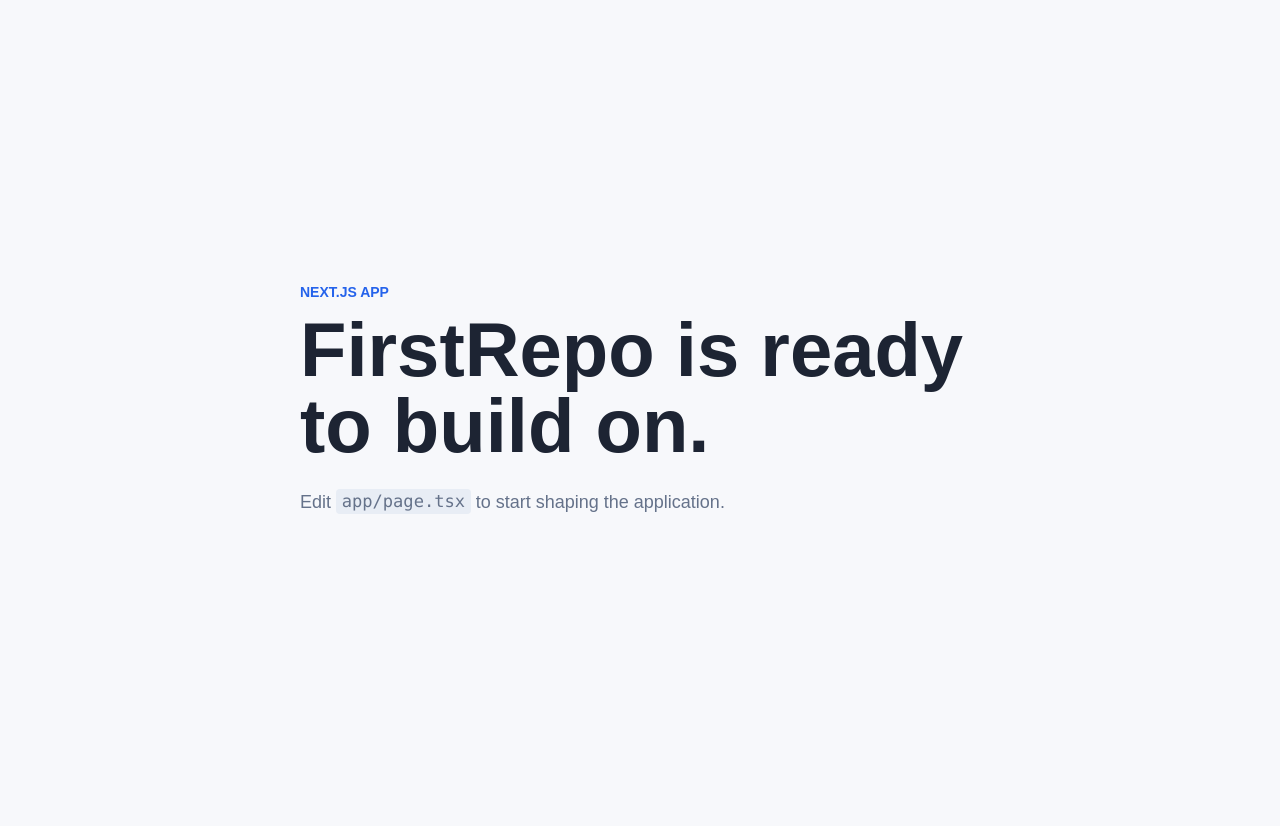
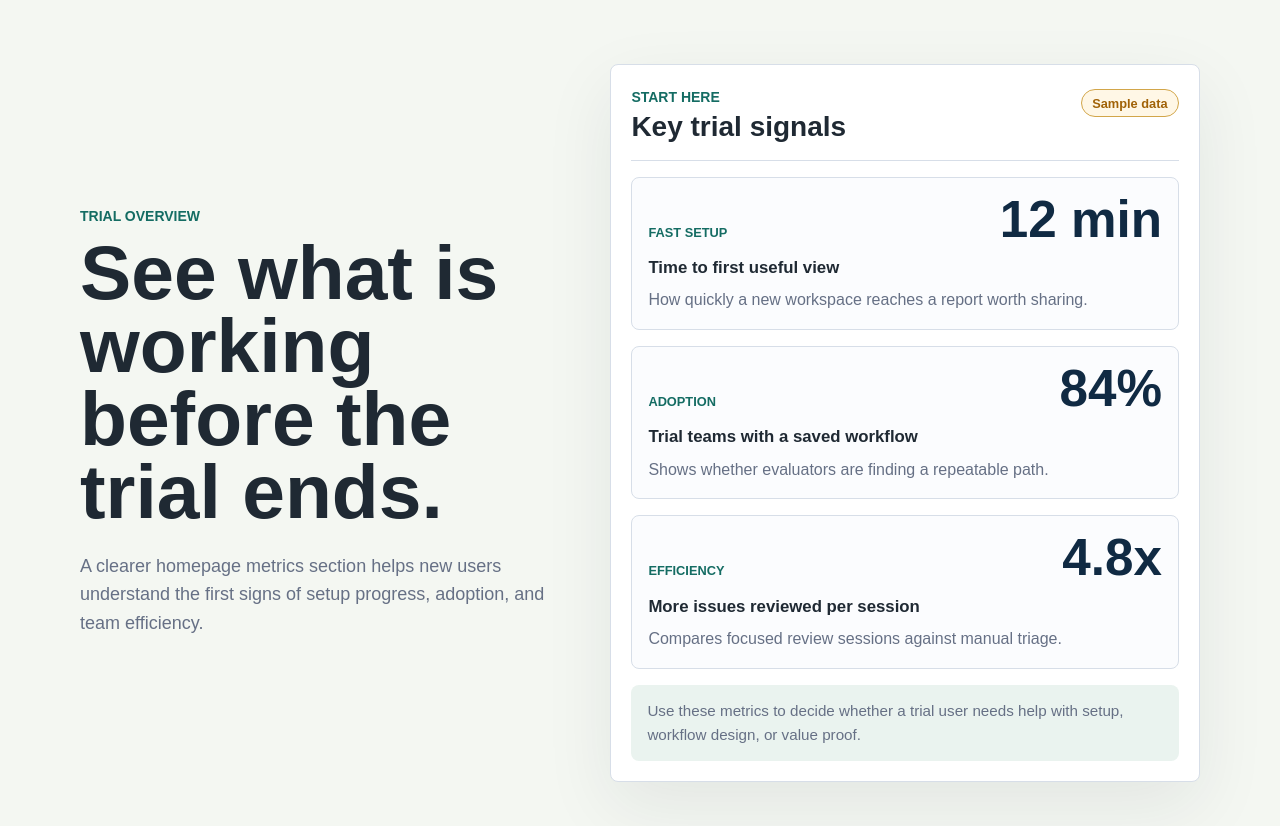
Before and after one commit to Zeyuzhao/FirstRepo, a Next.js app: page / in a window 1280 px wide. Shown: the top 826 px of the page. Before the commit the page ends 800 px from the top, so only its background shows below. Built offline with nearby package versions, Linux system fonts and the light colour scheme.

Commit message:
Clarify homepage trial metrics

```diff
--- a/app/globals.css
+++ b/app/globals.css
@@ -1,9 +1,13 @@
 :root {
   color-scheme: light;
-  --background: #f7f8fb;
-  --foreground: #1d2433;
-  --muted: #65728a;
-  --accent: #2563eb;
+  --background: #f4f7f2;
+  --foreground: #1f2933;
+  --muted: #667085;
+  --accent: #146c63;
+  --panel: #ffffff;
+  --line: #d7dee8;
+  --soft: #eaf3ef;
+  --gold: #a16207;
 }
 
 * {
@@ -34,14 +38,17 @@ code {
 }
 
 .page {
-  display: grid;
   min-height: 100vh;
-  place-items: center;
-  padding: 2rem;
+  padding: 4rem 2rem;
 }
 
-.intro {
-  max-width: 680px;
+.hero {
+  display: grid;
+  grid-template-columns: minmax(0, 0.9fr) minmax(420px, 1.1fr);
+  gap: 3rem;
+  align-items: center;
+  width: min(1120px, 100%);
+  margin: 0 auto;
 }
 
 .eyebrow {
@@ -54,14 +61,142 @@ code {
 
 h1 {
   margin: 0;
-  font-size: clamp(2.25rem, 6vw, 4.75rem);
-  line-height: 1;
+  max-width: 10ch;
+  font-size: clamp(3rem, 6vw, 5.5rem);
+  line-height: 0.95;
 }
 
 .summary {
-  max-width: 34rem;
+  max-width: 32rem;
   margin: 1.5rem 0 0;
   color: var(--muted);
   font-size: 1.125rem;
   line-height: 1.6;
 }
+
+.metrics-panel {
+  border: 1px solid var(--line);
+  border-radius: 8px;
+  background: var(--panel);
+  box-shadow: 0 24px 70px rgb(31 41 51 / 0.08);
+  padding: 1.25rem;
+}
+
+.metrics-header {
+  display: flex;
+  gap: 1rem;
+  align-items: flex-start;
+  justify-content: space-between;
+  border-bottom: 1px solid var(--line);
+  padding: 0.25rem 0 1rem;
+}
+
+.metrics-header .eyebrow {
+  margin-bottom: 0.4rem;
+}
+
+h2,
+h3 {
+  margin: 0;
+}
+
+h2 {
+  font-size: 1.75rem;
+  line-height: 1.15;
+}
+
+.data-badge {
+  flex: 0 0 auto;
+  border: 1px solid #d2a64a;
+  border-radius: 999px;
+  background: #fff7e6;
+  color: var(--gold);
+  padding: 0.35rem 0.65rem;
+  font-size: 0.8rem;
+  font-weight: 700;
+}
+
+.metrics-grid {
+  display: grid;
+  gap: 1rem;
+  margin-top: 1rem;
+}
+
+.metric-card {
+  border: 1px solid var(--line);
+  border-radius: 8px;
+  background: #fbfcfe;
+  padding: 1rem;
+}
+
+.metric-topline {
+  display: flex;
+  gap: 1rem;
+  align-items: baseline;
+  justify-content: space-between;
+  margin-bottom: 0.75rem;
+}
+
+.metric-signal {
+  color: var(--accent);
+  font-size: 0.8rem;
+  font-weight: 700;
+  text-transform: uppercase;
+}
+
+.metric-topline strong {
+  color: #102a43;
+  font-size: clamp(2rem, 4vw, 3.25rem);
+  line-height: 1;
+}
+
+.metric-card h3 {
+  font-size: 1.05rem;
+  line-height: 1.3;
+}
+
+.metric-card p,
+.metrics-note {
+  color: var(--muted);
+  line-height: 1.55;
+}
+
+.metric-card p {
+  margin: 0.6rem 0 0;
+}
+
+.metrics-note {
+  margin: 1rem 0 0;
+  border-radius: 8px;
+  background: var(--soft);
+  padding: 0.9rem 1rem;
+  font-size: 0.95rem;
+}
+
+@media (max-width: 900px) {
+  .page {
+    padding: 2rem 1rem;
+  }
+
+  .hero {
+    grid-template-columns: 1fr;
+    gap: 2rem;
+  }
+
+  h1 {
+    max-width: 12ch;
+  }
+}
+
+@media (max-width: 520px) {
+  .metrics-header,
+  .metric-topline {
+    align-items: flex-start;
+    flex-direction: column;
+    gap: 0.6rem;
+  }
+
+  .data-badge {
+    align-self: flex-start;
+  }
+}
--- a/app/page.tsx
+++ b/app/page.tsx
@@ -1,12 +1,64 @@
+const metrics = [
+  {
+    value: "12 min",
+    label: "Time to first useful view",
+    context: "How quickly a new workspace reaches a report worth sharing.",
+    signal: "Fast setup",
+  },
+  {
+    value: "84%",
+    label: "Trial teams with a saved workflow",
+    context: "Shows whether evaluators are finding a repeatable path.",
+    signal: "Adoption",
+  },
+  {
+    value: "4.8x",
+    label: "More issues reviewed per session",
+    context: "Compares focused review sessions against manual triage.",
+    signal: "Efficiency",
+  },
+];
+
 export default function Home() {
   return (
     <main className="page">
-      <section className="intro">
-        <p className="eyebrow">Next.js app</p>
-        <h1>FirstRepo is ready to build on.</h1>
-        <p className="summary">
-          Edit <code>app/page.tsx</code> to start shaping the application.
-        </p>
+      <section className="hero" aria-labelledby="homepage-title">
+        <div className="hero-copy">
+          <p className="eyebrow">Trial overview</p>
+          <h1 id="homepage-title">See what is working before the trial ends.</h1>
+          <p className="summary">
+            A clearer homepage metrics section helps new users understand the
+            first signs of setup progress, adoption, and team efficiency.
+          </p>
+        </div>
+
+        <section className="metrics-panel" aria-labelledby="metrics-title">
+          <div className="metrics-header">
+            <div>
+              <p className="eyebrow">Start here</p>
+              <h2 id="metrics-title">Key trial signals</h2>
+            </div>
+            <span className="data-badge">Sample data</span>
+          </div>
+
+          <div className="metrics-grid">
+            {metrics.map((metric) => (
+              <article className="metric-card" key={metric.label}>
+                <div className="metric-topline">
+                  <span className="metric-signal">{metric.signal}</span>
+                  <strong>{metric.value}</strong>
+                </div>
+                <h3>{metric.label}</h3>
+                <p>{metric.context}</p>
+              </article>
+            ))}
+          </div>
+
+          <p className="metrics-note">
+            Use these metrics to decide whether a trial user needs help with
+            setup, workflow design, or value proof.
+          </p>
+        </section>
       </section>
     </main>
   );
```
